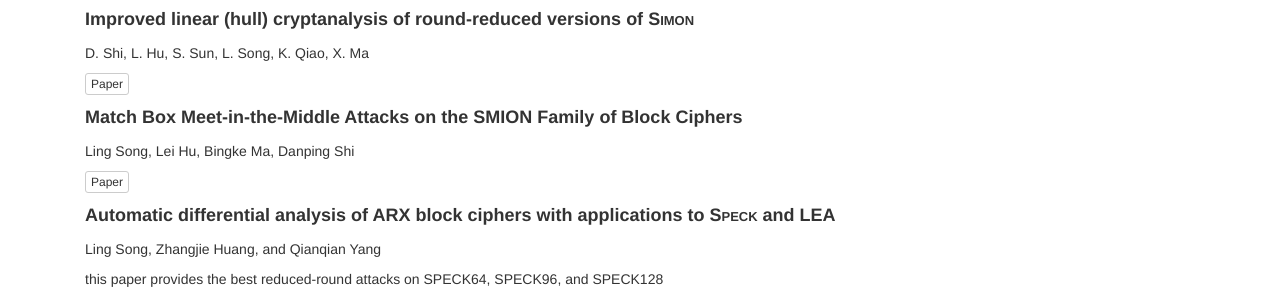
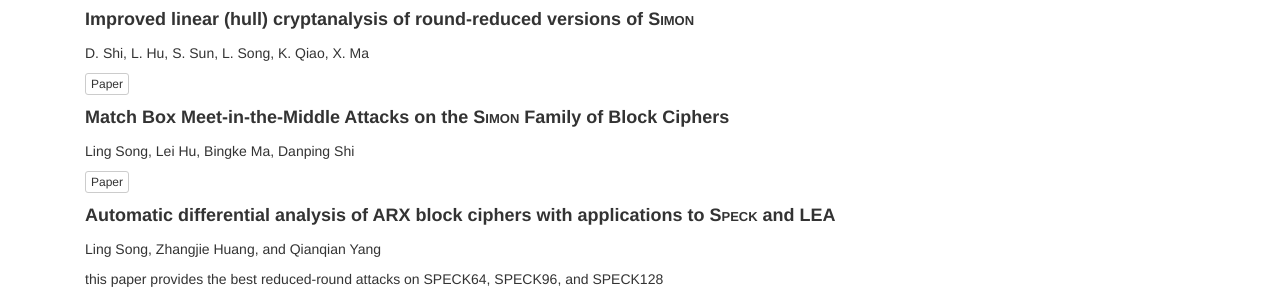
Before and after one commit to nsacyber/simon-speck, a Jekyll site: the page built from bibliography/index.html, in a window 1280 px wide and 900 px high, scrolled down 6379 px. Shown: the part 153-450 px from the top of the window. Built offline with Jekyll 4.4.1, drawn with Linux system fonts in a browser that asks for light colours; nearby versions of some CDN libraries.

Commit message:
corrected a typo

```diff
--- a/_data/bibs.yml
+++ b/_data/bibs.yml
@@ -286,7 +286,7 @@
   authors: D. Shi, L. Hu, S. Sun, L. Song, K. Qiao, X. Ma
   url: https://link.springer.com/article/10.1007/s11432-015-0007-1
 
-- title: "Match Box Meet-in-the-Middle Attacks on the SMION Family of Block Ciphers"
+- title: "Match Box Meet-in-the-Middle Attacks on the SIMON Family of Block Ciphers"
   authors: Ling Song, Lei Hu, Bingke Ma, Danping Shi
   url: https://link.springer.com/chapter/10.1007/978-3-319-16363-5_9
 
```
